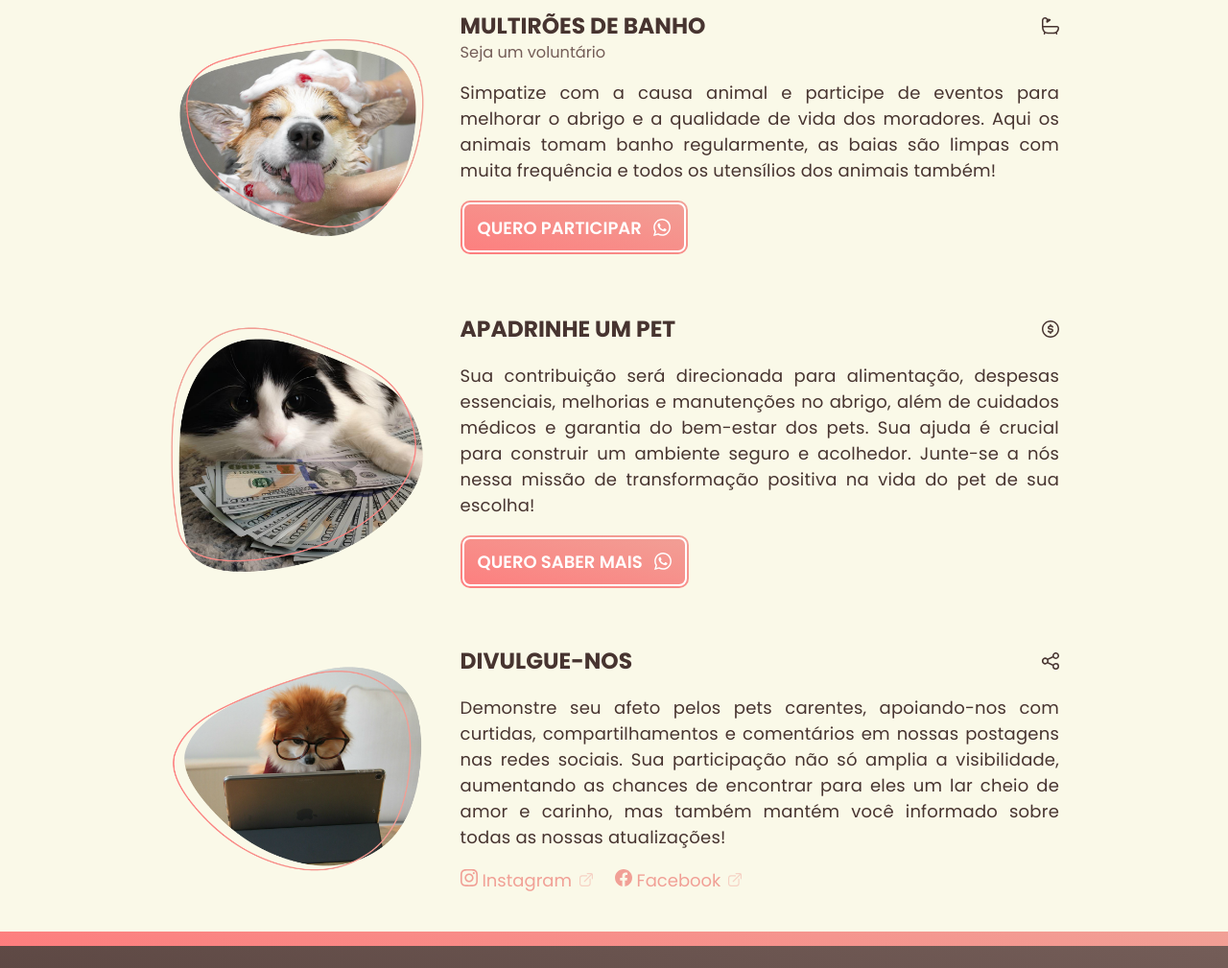
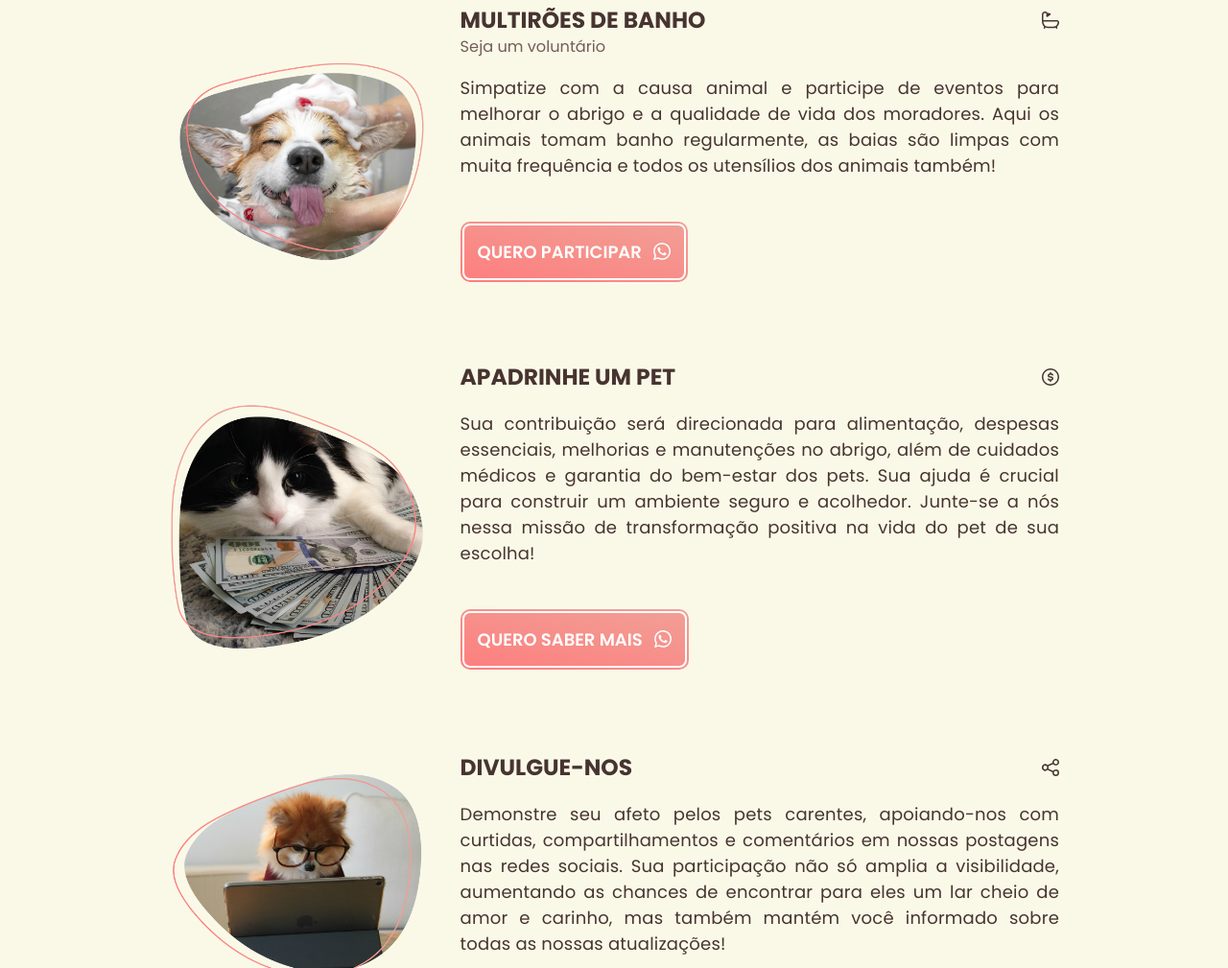
Before and after one commit to KeziaOliveira/Projeto-Animais-Carentes, a plain HTML site: page index.html in a window 1280 px wide. Shown: the part 1375-2384 px from the top of the page at 96% size. Drawn offline with Linux system fonts and the light colour scheme; a web font is replaced by a local one.

Commit message:
added spacing above whatsapp btn

```diff
--- a/styles.css
+++ b/styles.css
@@ -114,7 +114,8 @@ p {
   display: inline-flex;
   align-items: center;
   gap: 0.7rem;
-  padding: 0.8rem 1rem;
+  padding: 1rem;
+  margin: 1.5rem 0;
   color: white;
   text-decoration: none;
   text-transform: uppercase;
```
